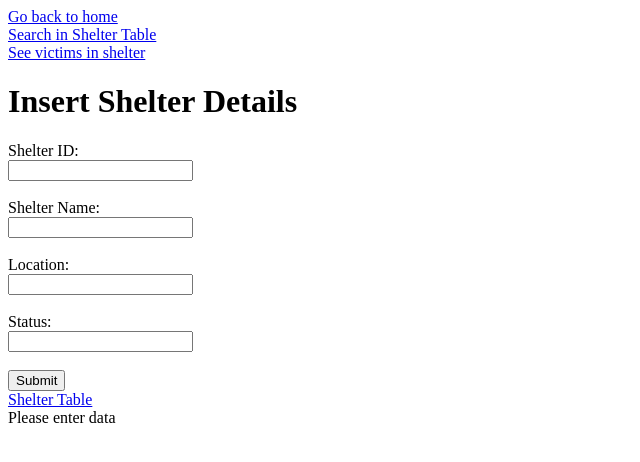
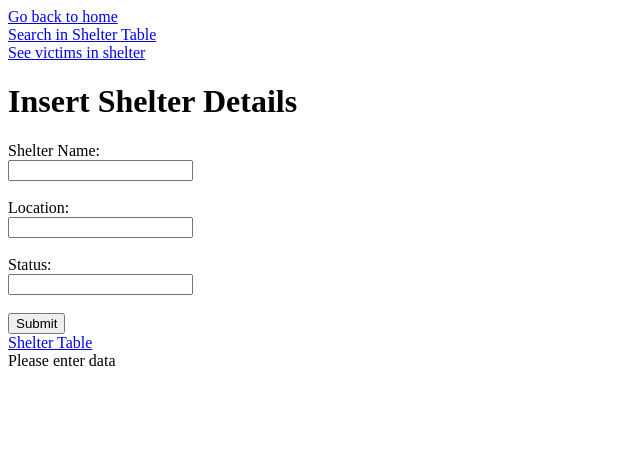
Before and after one commit to Rifah-Zakiah/Database-Management-Relief-System, a PHP site: page /shelter.php in a window 1280 px wide. Shown: the top 462 px of the page, without its empty margins (0-640 px from the left). Run offline with PHP 8.4, Linux system fonts and the light colour scheme.

Commit message:
Update shelter.php

```diff
--- a/shelter.php
+++ b/shelter.php
@@ -16,8 +16,8 @@
     <a href="view_seeks.php">See victims in shelter</a><br>
     <h1>Insert Shelter Details</h1>
         <form action="<?php htmlspecialchars($_SERVER["PHP_SELF"]) ?>" method="POST">
-            <label for="id">Shelter ID:</label><br>
-            <input type="number" name="id" required><br><br>
+            <!-- <label for="id">Shelter ID:</label><br>
+            <input type="number" name="id" required><br><br> -->
 
             <label for="name">Shelter Name:</label><br>
             <input type="text" name="name" required><br><br>
@@ -36,18 +36,18 @@
 
 <?php
     if ($_SERVER["REQUEST_METHOD"] == "POST") {
-        $id = filter_input(INPUT_POST, "id", FILTER_SANITIZE_SPECIAL_CHARS);
+        //$id = filter_input(INPUT_POST, "id", FILTER_SANITIZE_SPECIAL_CHARS); empty($id)||
         $name = filter_input(INPUT_POST, "name", FILTER_SANITIZE_SPECIAL_CHARS);
         $location = filter_input(INPUT_POST, "location", FILTER_SANITIZE_SPECIAL_CHARS);
         $status = filter_input(INPUT_POST, "status", FILTER_SANITIZE_SPECIAL_CHARS);
     }
 
 
-    if (empty($id)||empty($name)||empty($location)||empty($status)) {
+    if (empty($name)||empty($location)||empty($status)) {
         echo"Please enter data";
     }else {
-        $sql = "INSERT INTO Shelter (id, name, location, status)
-                VALUES ('$id', '$name', '$location', '$status')";
+        $sql = "INSERT INTO Shelter (name, location, status)
+                VALUES ('$name', '$location', '$status')";
 
     if ($conn->query($sql) === TRUE) {
         echo "New record created successfully.";
```
